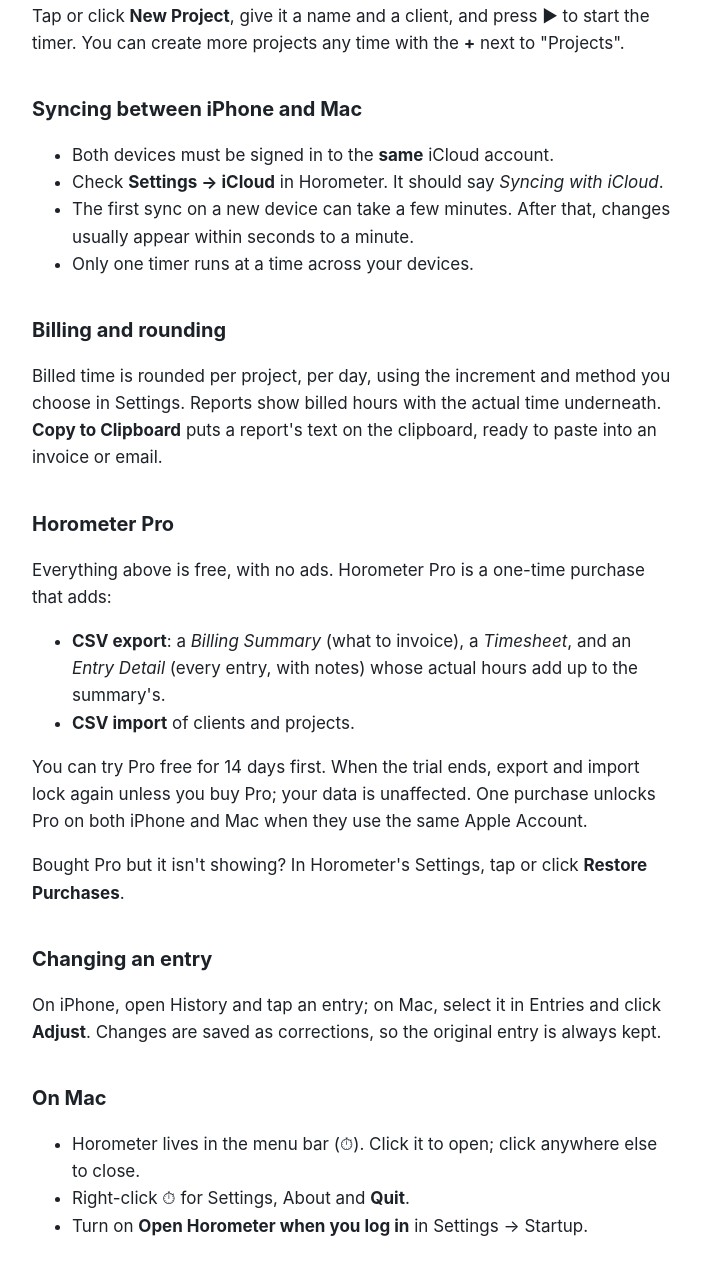
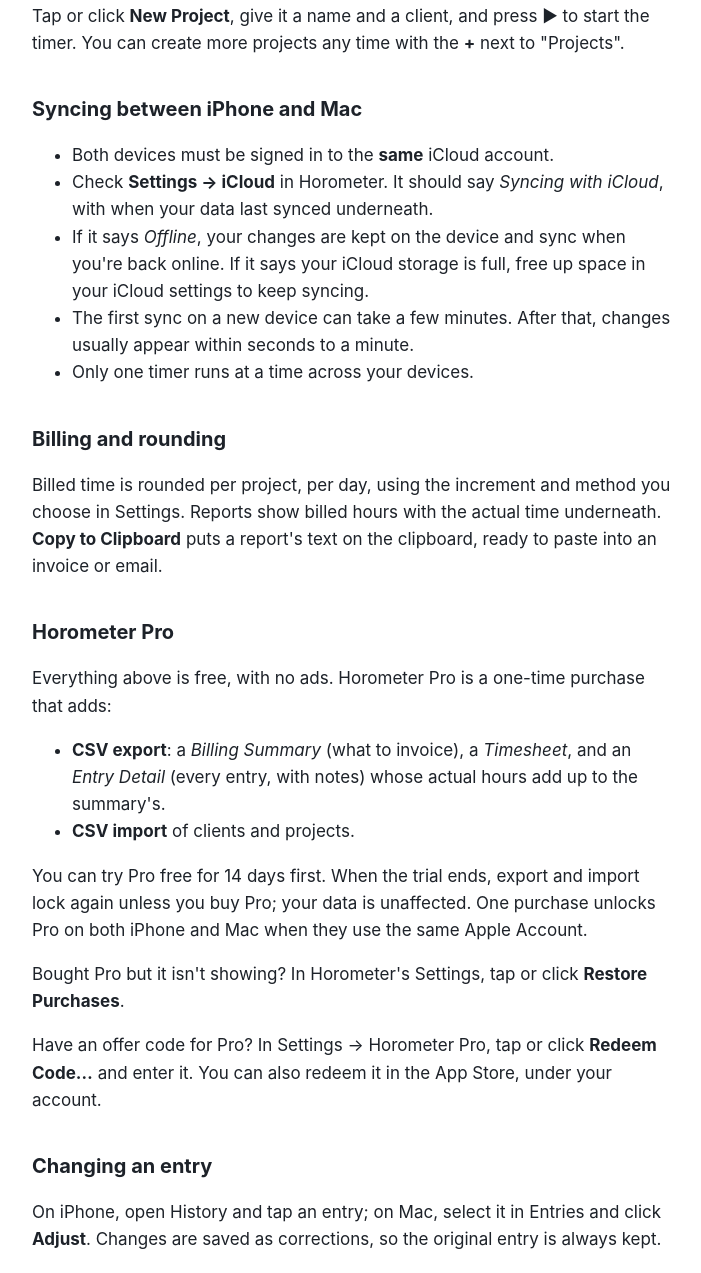
Before and after one commit to dcoleman2/horometer-site, a plain HTML site: page index.html in a window 1280 px wide. Shown: the part 359-1632 px from the top of the page, without its empty margins (288-989 px from the left). Drawn offline with Linux system fonts and the light colour scheme.

Commit message:
Support for 1.0.1: sync status line, offline, Redeem Code; offer codes in privacy

```diff
--- a/index.html
+++ b/index.html
@@ -29,7 +29,10 @@ to "Projects".</p>
 <ul>
   <li>Both devices must be signed in to the <strong>same</strong> iCloud account.</li>
   <li>Check <strong>Settings → iCloud</strong> in Horometer. It should say
-      <em>Syncing with iCloud</em>.</li>
+      <em>Syncing with iCloud</em>, with when your data last synced underneath.</li>
+  <li>If it says <em>Offline</em>, your changes are kept on the device and sync when
+      you're back online. If it says your iCloud storage is full, free up space in your
+      iCloud settings to keep syncing.</li>
   <li>The first sync on a new device can take a few minutes. After that, changes usually
       appear within seconds to a minute.</li>
   <li>Only one timer runs at a time across your devices.</li>
@@ -54,6 +57,9 @@ again unless you buy Pro; your data is unaffected. One purchase unlocks Pro on b
 iPhone and Mac when they use the same Apple Account.</p>
 <p>Bought Pro but it isn't showing? In Horometer's Settings, tap or click
 <strong>Restore Purchases</strong>.</p>
+<p>Have an offer code for Pro? In Settings → Horometer Pro, tap or click
+<strong>Redeem Code…</strong> and enter it. You can also redeem it in the App Store,
+under your account.</p>
 
 <h2>Changing an entry</h2>
 <p>On iPhone, open History and tap an entry; on Mac, select it in Entries and click
```
Also changed, not shown: privacy/index.html (+2 -2 lines).
